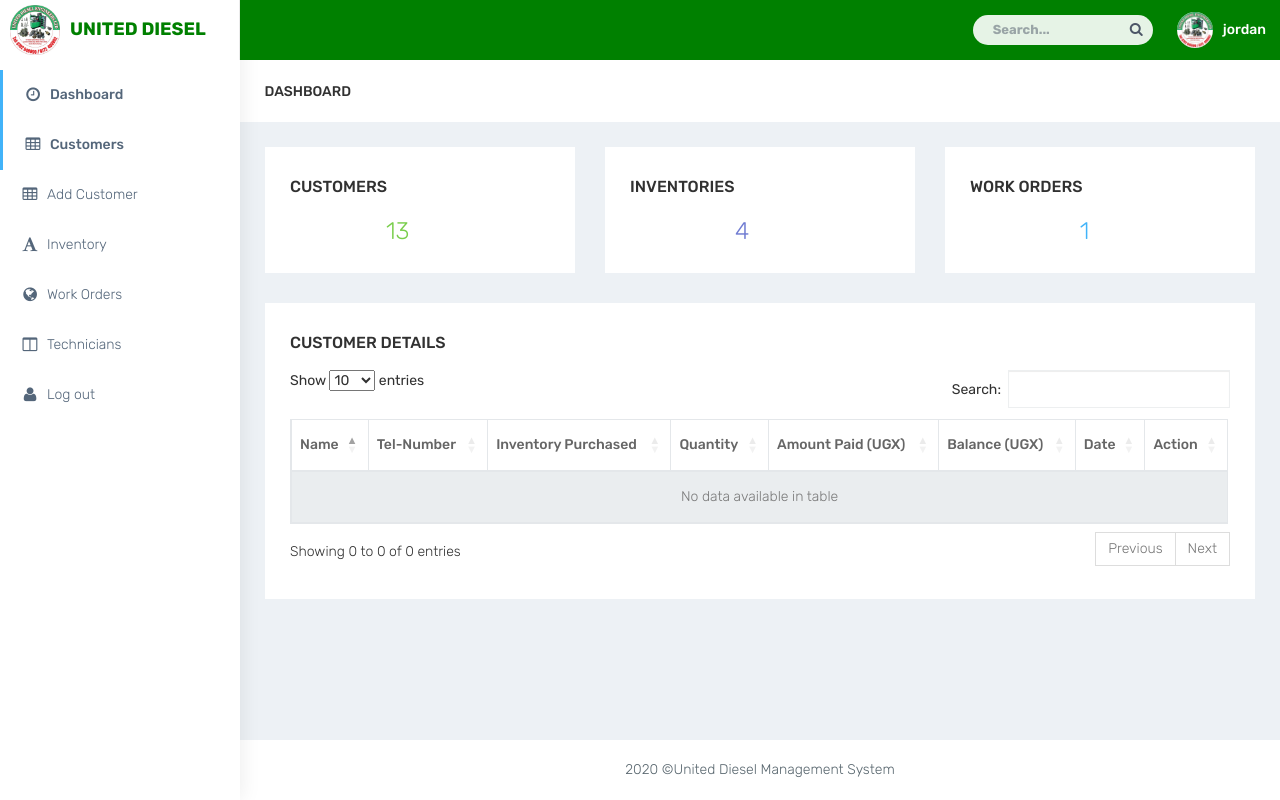
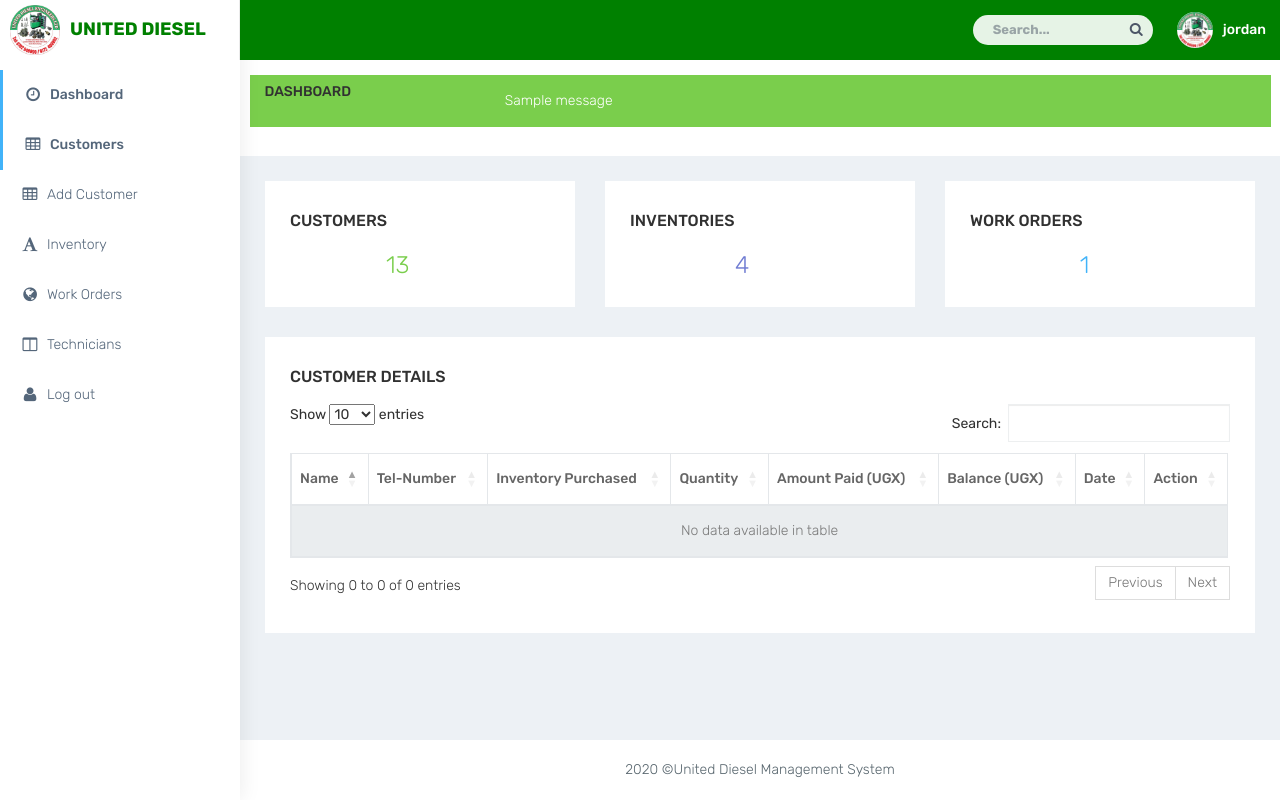
Before and after one commit to jkinathan/hardware, a Django app: page / in a window 1280 px wide. Run offline with Django 3.2, Linux system fonts and the light colour scheme; a user stored in the database is signed in; data comes from the database, SQL or seed files in the repository; both versions use the stored data as it was after the commit; tables that the repository leaves empty hold one stand-in row (values such as "Sample post"); one stand-in notice (Sample message) is shown; some libraries are stand-ins or nearby versions.

Commit message:
fixed toast messages

```diff
--- a/myhardware/hard/views.py
+++ b/myhardware/hard/views.py
@@ -20,7 +20,7 @@
 
 @login_required
 def index(request):
-    customers = Customer.objects.filter(addedby=request.user) | Customer.objects.filter(addedby=request.user)
+    customers = Customer.objects.filter(addedby=request.user)
     # print(customers)
     customercount = Customer.objects.all().count()
     inventcount = Inventory.objects.all().count()
--- a/myhardware/templates/index.html
+++ b/myhardware/templates/index.html
@@ -7,8 +7,15 @@
         <div class="row bg-title">
             <div class="col-lg-3 col-md-4 col-sm-4 col-xs-12">
                 <h4 class="page-title">Dashboard</h4> </div>
-
-            <!-- /.col-lg-12 -->
+                    <span>
+                    {% if messages %}
+                        {% for message in messages %}
+                            <div class="alert alert-{{message.tags}}" role="alert">
+                                {{ message|safe }}
+                            </div>
+                        {% endfor %}
+                    {% endif %}
+                    </span>
         </div>
 
         <div class="row">
```
Also changed, not shown: myhardware/db.sqlite3.
